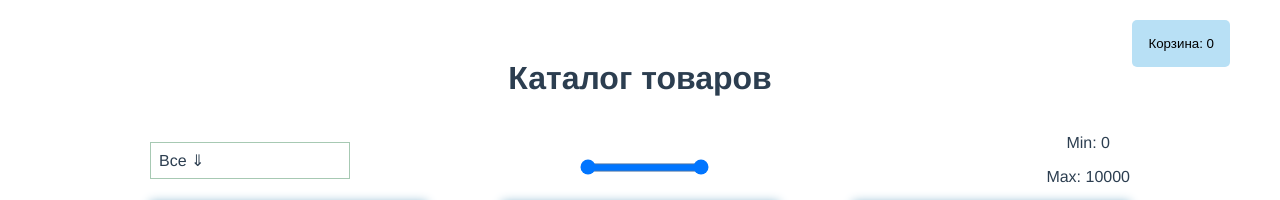
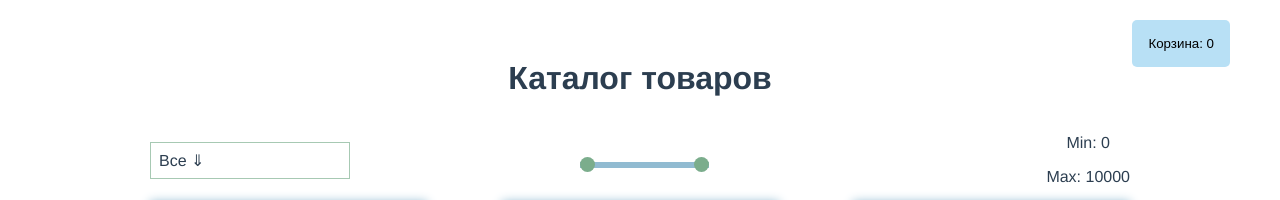
Before and after one commit to maxkolt/your-shop, a Vue app: page /#/ in a window 1280 px wide. Shown: the top 200 px of the page. Built offline with nearby package versions, Linux system fonts and the light colour scheme; data requests are answered from the project's data file.

Commit message:
1) Работа над пуш-уведомлениями, при добавлении товара в корзину

```diff
--- a/src/components/catalog/v-catalog.vue
+++ b/src/components/catalog/v-catalog.vue
@@ -27,8 +27,8 @@
         >
         <input
             type="range"
+            max="10000"
             min="0"
-            max="10000"
             step="100"
             v-model.number="maxPrice"
             @change="setRangeSlider"
@@ -163,20 +163,28 @@ export default {
 
 .range-slider {
   width: 120px;
-  margin: auto 16px;
   text-align: center;
   position: relative;
 }
 
-.range-slider svg, .range-slider input[type=range] {
+input[type='range'] {
+  -webkit-appearance: none !important;
+  background: #91bbd1;
+  height: 6px;
   position: absolute;
   left: -60px;
 }
 
-input[type=range]::-webkit-slider-thumb {
+input[type='range']::-webkit-slider-thumb {
+  -webkit-appearance: none !important;
+  background: #7bad8c;
+  height: 15px;
+  width: 15px;
+  border-radius: 50px;
   z-index: 2;
   position: relative;
   top: 2px;
   margin-top: -5px;
 }
+
 </style>
```
